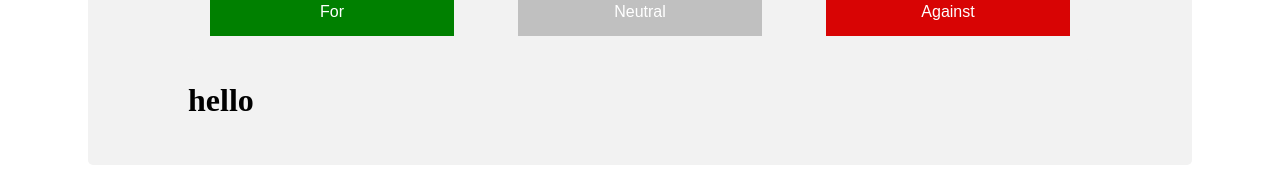
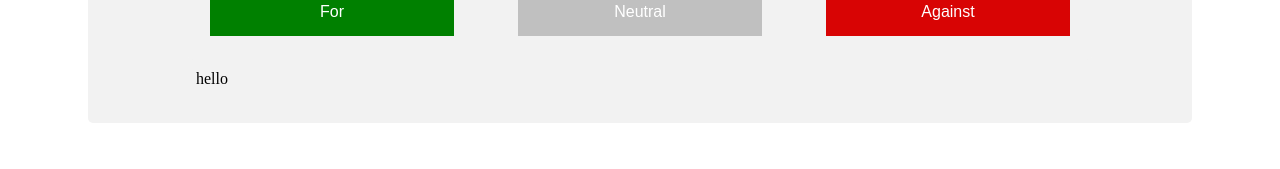
Before and after one commit to isabellabrielle/EthicalIssuesApp, a plain HTML site: page index.html in a window 1280 px wide. Shown: the part 447-616 px from the top of the page. Drawn offline with Linux system fonts and the light colour scheme.

Commit message:
Update index.html

```diff
--- a/index.html
+++ b/index.html
@@ -38,7 +38,7 @@
           <button class="button neutralButton" id="neutral">Neutral</button>
           <button class="button againstButton" id="against">Against</button>
         </div>
-        <h1 id="Response">hello</h1>
+
         <script>
         console.log("loaded");
         document.addEventListener('DOMContentLoaded', (event) => {
@@ -76,6 +76,7 @@
         });
         </script>
 
+        <p id="Response">hello</p>
 
         <script>
           //Select button by id
```
